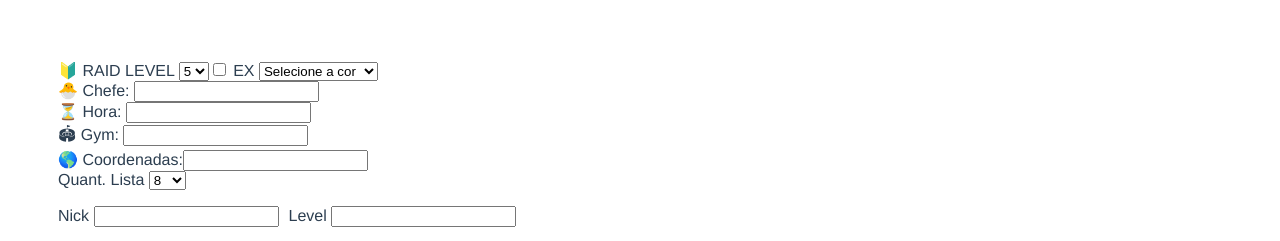
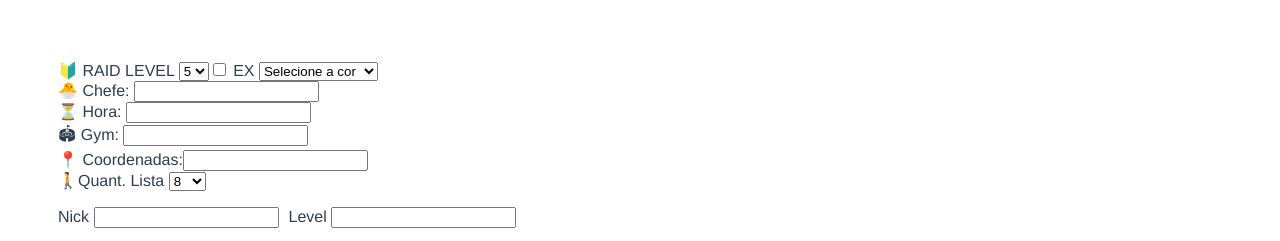
Before and after one commit to heberalmeida/GerarLista, a Vue app: page / in a window 1280 px wide. Shown: the top 241 px of the page. Built offline with nearby package versions, Linux system fonts and the light colour scheme; what vue-clipboard2 would draw is missing.

Commit message:
icon change

```diff
--- a/src/App.vue
+++ b/src/App.vue
@@ -23,11 +23,11 @@
       <li><label>⏳ Hora:</label> <input type="text" v-model="form.time" /></li>
       <li><label>🏟 Gym:</label> <input type="text" v-model="form.gym" /></li>
       <li>
-        <label>🌎 Coordenadas:</label>
+        <label>📍 Coordenadas:</label>
         <input type="text" v-model="form.coord" />
       </li>
       <li>
-        <label>Quant. Lista </label>
+        <label>🚶Quant. Lista </label>
         <select v-model="form.qtdLista">
           <option v-for="n in 20" :key="n" v-show="n > 2">{{ n }}</option>
         </select>
@@ -49,7 +49,7 @@
     🐣 *Chefe: {{form.chefe}}*
     ⏳ *Hora: {{form.time}}*
     🏟 *Gym: {{form.gym}}*
-    {{form.coord && `🌎 *Coordenadas: ${this.form.coord}*`}}
+    {{form.coord && `📍 *Coordenadas*${'\n'+this.form.coord}`}}
 
       <span v-for="(u, k) in users" :key="k">{{k + 1}}. {{ u.nick }} {{ u.level ? ' - ' + u.level : '' }}</span>
     </div>
@@ -109,7 +109,7 @@ export default {
 🐣 *Chefe: ${this.form.chefe}*
 ⏳ *Hora: ${this.form.time}*
 🏟 *Gym: ${this.form.gym}*
-  ${this.form.coord && `🌎 *Coordenadas: ${this.form.coord}*`}
+${this.form.coord && `📍 *Coordenadas*${'\n' + this.form.coord}`}
 
 ${users}
       `
```
Also changed, not shown: 5 other files (tests, documents, lock files or other folders).
